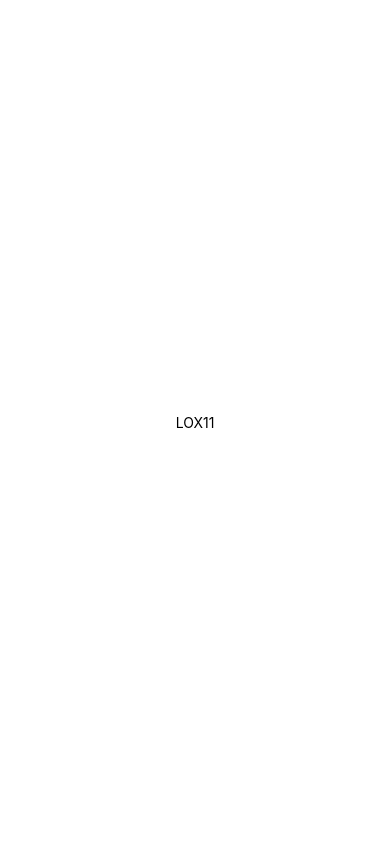
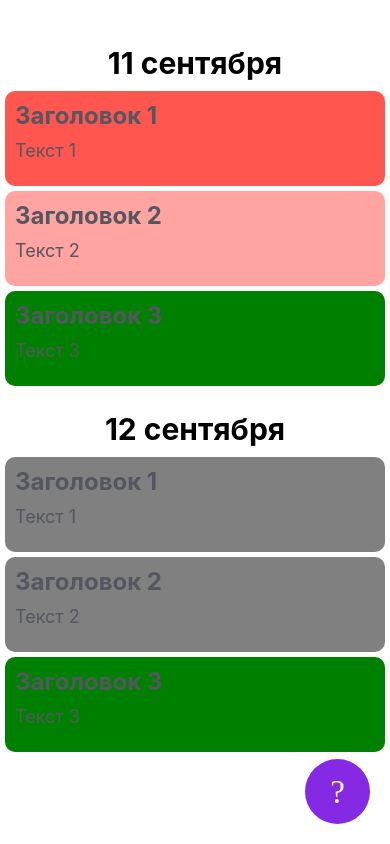
Before and after one commit to DmitryAstravukh/mobile-keeps, a React Native app: screen / in a window 390 px wide. Built offline with nearby package versions, Linux system fonts and the light colour scheme.

Commit message:
add SectionList, addButton

```diff
--- a/App.js
+++ b/App.js
@@ -1,21 +1,81 @@
-import { StatusBar } from 'expo-status-bar';
 import React from 'react';
-import { StyleSheet, Text, View } from 'react-native';
+import { Text, SectionList } from 'react-native';
+import styled from 'styled-components/native';
+
+import Keep from './components/keep';
+import GroupTitle from './components/group-title';
+import AddButton from './components/add-button';
+
+const DATA = [
+  {
+    title: '11 сентября',
+    data: [
+      {
+        title: 'Заголовок 1',
+        text: 'Текст 1',
+        color: '#ff5750'
+      },
+      {
+        title: 'Заголовок 2',
+        text: 'Текст 2',
+        color: '#ffa4a0'
+      },
+      {
+        title: 'Заголовок 3',
+        text: 'Текст 3',
+        color: 'green'
+      }
+    ]
+  },
+  {
+    title: '12 сентября',
+    data: [
+      {
+        title: 'Заголовок 1',
+        text: 'Текст 1',
+        color: 'gray'
+      },
+      {
+        title: 'Заголовок 2',
+        text: 'Текст 2',
+        color: 'grey'
+      },
+      {
+        title: 'Заголовок 3',
+        text: 'Текст 3',
+        color: 'green'
+      }
+    ]
+  },
+];
 
 export default function App() {
   return (
-    <View style={styles.container}>
-      <Text>LOX11</Text>
-      <StatusBar style="auto" />
-    </View>
+    <Container>
+      <SectionList
+        sections={DATA}
+
+        keyExtractor={
+          (item, index) => item + index
+        }
+
+        renderItem={
+          ({ item }) => <Keep {...item}/>
+        }
+
+        renderSectionHeader={
+          ({ section: { title } }) => (
+            <GroupTitle title={title} />
+          )
+        }
+      />
+
+      <AddButton />
+    </Container>
   );
 }
 
-const styles = StyleSheet.create({
-  container: {
-    flex: 1,
-    backgroundColor: '#fff',
-    alignItems: 'center',
-    justifyContent: 'center',
-  },
-});
+const Container = styled.View`
+  flex: 1;
+  margin-top: 25px;
+`;
--- /dev/null
+++ b/components/add-button.jsx
@@ -0,0 +1,26 @@
+import React from 'react';
+import styled from 'styled-components/native';
+import { Ionicons } from '@expo/vector-icons';
+
+
+export default function AddButton() {
+  return (
+    <AddButtonContainer>
+      <Ionicons name="ios-add" size={33} color="#ffffff" />
+    </AddButtonContainer>
+  )
+}
+
+const AddButtonContainer = styled.TouchableOpacity`
+  position: absolute;
+  z-index: 9999;
+  bottom: 20px;
+  right: 20px;
+  width: 65px;
+  height: 65px;
+  border-radius: 50px;
+  flex: 1;
+  justify-content: center;
+  align-items: center;
+  background-color: #8529e4;
+`;
--- /dev/null
+++ b/components/group-title.jsx
@@ -0,0 +1,16 @@
+import React from 'react';
+import styled from 'styled-components/native';
+
+export default function GroupTitle({title}) {
+  return (
+    <GroupTitleContainer>{title}</GroupTitleContainer>
+  )
+}
+
+const GroupTitleContainer = styled.Text`
+  font-size: 30px;
+  font-weight: bold;
+  margin-bottom: 10px;
+  margin-top: 20px;
+  text-align: center;
+`;
--- /dev/null
+++ b/components/keep.jsx
@@ -0,0 +1,39 @@
+import React from 'react';
+import styled from 'styled-components/native';
+
+export default function Keep({ title, text, color }) {
+  return (
+    <KeepContainer color={color}>
+      <KeepTitle numberOfLines={1}>{title}</KeepTitle>
+      <KeepText numberOfLines={1}>{text}</KeepText>
+    </KeepContainer>
+  );
+}
+
+Keep.defaultProps = {
+  title: `${new Date().getDate()}.${(new Date().getMonth() + 1)}.${new Date().getFullYear()}`,
+  text: 'Текст не задан',
+  color: '#e7edf2'
+}
+
+//${props => (props.color ? `${props.color}` : '#e7edf2')}
+
+const KeepContainer = styled.TouchableOpacity`
+  height: 95px;
+  background-color: ${props => props.color};
+  border-radius: 10px;
+  margin: 0 5px 5px 5px;
+  padding: 10px;
+`;
+
+const KeepTitle = styled.Text`
+  color: #545660;
+  font-weight: bold;
+  font-size: 24px;
+`;
+
+const KeepText = styled.Text`
+  color: #545660;
+  font-size: 18px;
+  margin-top: 10px;
+`;
--- a/package.json
+++ b/package.json
@@ -13,7 +13,8 @@
     "react": "~16.11.0",
     "react-dom": "~16.11.0",
     "react-native": "https://github.com/expo/react-native/archive/sdk-38.0.2.tar.gz",
-    "react-native-web": "~0.11.7"
+    "react-native-web": "~0.11.7",
+    "styled-components": "^5.2.0"
   },
   "devDependencies": {
     "@babel/core": "^7.8.6",
```
Also changed, not shown: components/group.jsx (added, +25 -0 lines), 1 other file (tests, documents, lock files or other folders).
